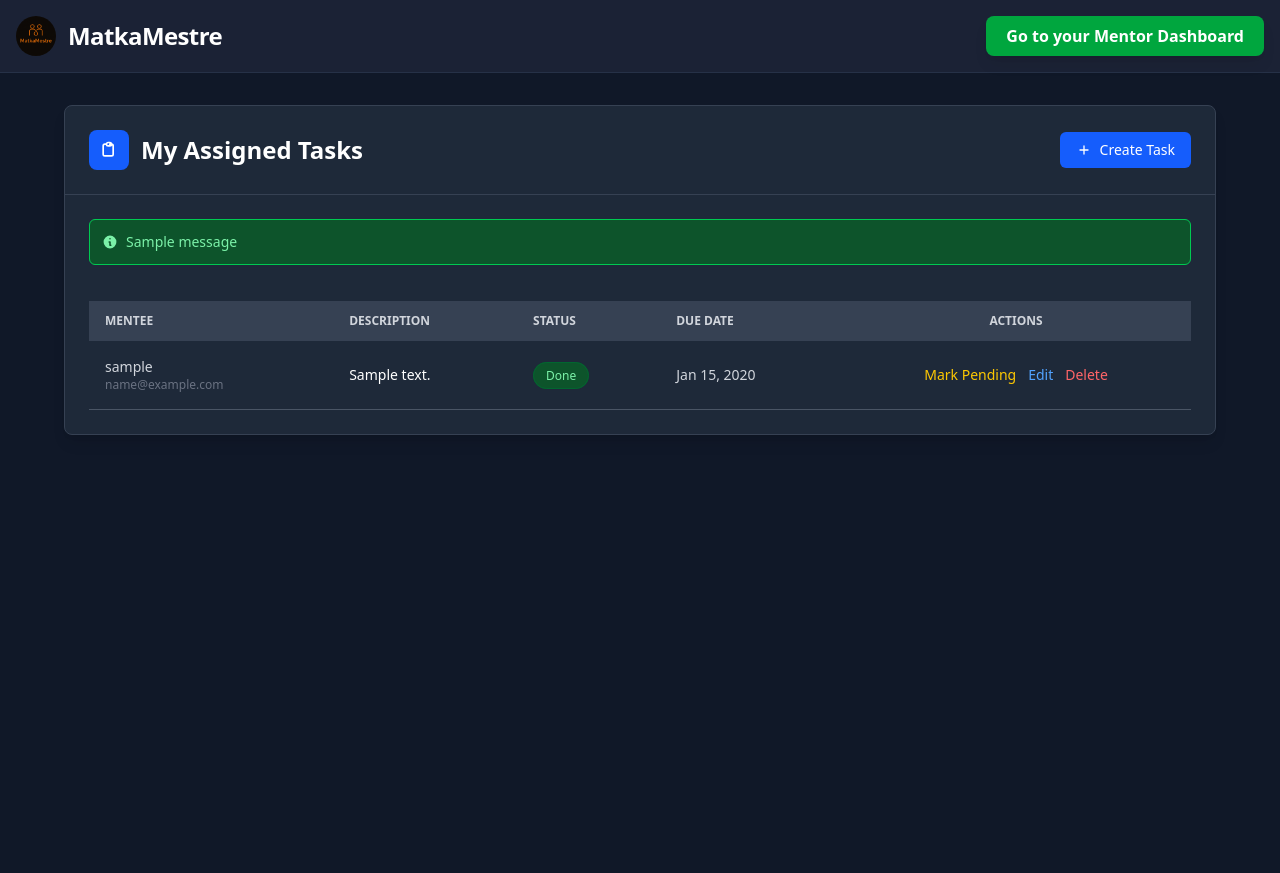
After one commit to PratesB/MatkaMestre, a Django app: page /mentor/list_task/ in a window 1280 px wide. The commit adds this page. Run offline with Django 5.2, Linux system fonts and the light colour scheme; a user stored in the database is signed in; tables that the repository leaves empty hold one stand-in row (values such as "Sample post"); one stand-in notice (Sample message) is shown.

Commit message:
feat(mentor): implement task CRUD

```diff
--- a/mentor/templates/dashboard_mentor.html
+++ b/mentor/templates/dashboard_mentor.html
@@ -13,8 +13,8 @@
                 <nav class="hidden lg:flex space-x-8">
                     <a href="{% url 'set_availability' %}" class="text-slate-300 hover:text-green-400 font-medium transition-colors duration-200">Set Availability</a>
                     <a href="{% url 'availability_list' %}" class="text-slate-300 hover:text-fuchsia-400 font-medium transition-colors duration-200">Availability List</a>
-                    <a href="#stages" class="text-slate-300 hover:text-yellow-400 font-medium transition-colors duration-200">Stages</a>
-                    <a href="#contact" class="text-slate-300 hover:text-blue-500 font-medium transition-colors duration-200">Contact</a>
+                    <a href="{% url 'create_task' %}" class="text-slate-300 hover:text-yellow-400 font-medium transition-colors duration-200">Create Tasks</a>
+                    <a href="{% url 'list_task' %}" class="text-slate-300 hover:text-blue-500 font-medium transition-colors duration-200">Task List</a>
                 </nav>
 
                 <div class="hidden lg:flex space-x-3">
--- /dev/null
+++ b/mentor/templates/list_task.html
@@ -0,0 +1,137 @@
+{% extends 'base.html' %}
+{% load static %}
+
+
+
+{% block body %}
+<div class="min-h-screen bg-gray-900 py-8 px-4">
+    <div class="max-w-6xl mx-auto bg-gray-800 rounded-lg shadow-lg border border-gray-700">
+        <!-- Header -->
+        <div class="p-6 border-b border-gray-700">
+            <div class="flex items-center justify-between">
+                <div class="flex items-center">
+                    <div class="w-10 h-10 bg-blue-600 rounded-lg flex items-center justify-center mr-3">
+                        <svg class="w-5 h-5 text-white" fill="none" stroke="currentColor" viewBox="0 0 24 24">
+                            <path stroke-linecap="round" stroke-linejoin="round" stroke-width="2" d="M9 5H7a2 2 0 00-2 2v10a2 2 0 002 2h8a2 2 0 002-2V7a2 2 0 00-2-2h-2M9 5a2 2 0 002 2h2a2 2 0 002-2M9 5a2 2 0 012-2h2a2 2 0 012 2"></path>
+                        </svg>
+                    </div>
+                    <h1 class="text-2xl font-semibold text-white">My Assigned Tasks</h1>
+                </div>
+                <a href="{% url 'create_task' %}"
+                   class="inline-flex items-center px-4 py-2 bg-blue-600 hover:bg-blue-700 text-white text-sm font-medium rounded-md transition-colors cursor-pointer">
+                    <svg class="w-4 h-4 mr-2" fill="none" stroke="currentColor" viewBox="0 0 24 24">
+                        <path stroke-linecap="round" stroke-linejoin="round" stroke-width="2" d="M12 6v6m0 0v6m0-6h6m-6 0H6"></path>
+                    </svg>
+                    Create Task
+                </a>
+            </div>
+        </div>
+
+        <!-- Messages -->
+        {% if messages %}
+            <div class="p-6 pb-0">
+                {% for message in messages %}
+                <div class="flex items-center p-3 mb-3 text-sm rounded-md border border-{{message.tags}}-500 bg-{{message.tags}}-900 text-{{message.tags}}-300">
+                    <svg class="w-4 h-4 mr-2 flex-shrink-0" fill="currentColor" viewBox="0 0 20 20">
+                        <path fill-rule="evenodd" d="M18 10a8 8 0 11-16 0 8 8 0 0116 0zm-7-4a1 1 0 11-2 0 1 1 0 012 0zM9 9a1 1 0 000 2v3a1 1 0 001 1h1a1 1 0 100-2v-3a1 1 0 00-1-1H9z" clip-rule="evenodd"></path>
+                    </svg>
+                    <span>{{message}}</span>
+                </div>
+                {% endfor %}
+            </div>
+        {% endif %}
+
+        <!-- Content -->
+        <div class="p-6">
+            {% if tasks %}
+                <div class="overflow-x-auto">
+                    <table class="w-full text-sm text-left">
+                        <thead class="text-xs uppercase bg-gray-700 text-gray-300">
+                            <tr>
+                                <th class="py-3 px-4">Mentee</th>
+                                <th class="py-3 px-4">Description</th>
+                                <th class="py-3 px-4">Status</th>
+                                <th class="py-3 px-4">Due Date</th>
+                                <th class="py-3 px-4 text-center">Actions</th>
+                            </tr>
+                        </thead>
+                        <tbody>
+                            {% for task in tasks %}
+                            <tr class="bg-gray-750 border-b border-gray-600">
+                                <td class="py-4 px-4">
+                                    <div class="text-gray-300">{{ task.mentee.user.username }}</div>
+                                    <div class="text-xs text-gray-500">{{ task.mentee.user.email }}</div>
+                                </td>
+                                <td class="py-4 px-4 font-medium text-white">{{ task.description }}</td>
+                                <td class="py-4 px-4">
+                                    <span class="px-3 py-1 text-xs font-medium rounded-full
+                                        {% if task.is_done %}bg-green-900 text-green-300 border border-green-800{% else %}bg-yellow-900 text-yellow-300 border border-yellow-800{% endif %}">
+                                        {% if task.is_done %}Done{% else %}Pending{% endif %}
+                                    </span>
+                                </td>
+                                <td class="py-4 px-4 text-gray-300">
+                                    {% if task.due_date %}
+                                        {{ task.due_date|date:"M d, Y" }}
+                                    {% else %}
+                                        <span class="text-gray-500">No due date</span>
+                                    {% endif %}
+                                </td>
+                                <td class="py-4 px-4">
+                                    <div class="flex justify-center space-x-3">
+                                        <form action="{% url 'toggle_task_status' task.pk%}" method="post" class="inline">
+                                            {% csrf_token %}
+
+                                            {% if task.is_done %}
+                                                <button type="submit" class="text-yellow-400 hover:text-yellow-300 text-sm font-medium cursor-pointer"
+                                                        onclick="return confirm('Toggle task status?')">
+                                                        Mark Pending
+                                                </button>
+
+                                            {% else %}
+
+                                                <button type="submit" class="text-green-400 hover:text-green-300 text-sm font-medium cursor-pointer"
+                                                        onclick="return confirm('Toggle task status?')">
+                                                        Mark Done
+                                                </button>
+
+                                            {% endif %}
+                                        </form>
+                                        <a href="{% url 'edit_task' task.pk %}" class="text-blue-400 hover:text-blue-300 text-sm font-medium cursor-pointer">
+                                            Edit
+                                        </a>
+                                        <form action="{% url 'delete_task' task.pk %}" method="post" class="inline">
+                                            {% csrf_token %}
+                                            <button type="submit" class="text-red-400 hover:text-red-300 text-sm font-medium cursor-pointer"
+                                                    onclick="return confirm('Delete this task?')">
+                                                Delete
+                                            </button>
+                                        </form>
+                                    </div>
+                                </td>
+                            </tr>
+                            {% endfor %}
+                        </tbody>
+                    </table>
+                </div>
+            {% else %}
+                <div class="text-center py-16">
+                    <div class="w-16 h-16 bg-gray-700 rounded-full flex items-center justify-center mx-auto mb-4">
+                        <svg class="w-8 h-8 text-gray-400" fill="none" stroke="currentColor" viewBox="0 0 24 24">
+                            <path stroke-linecap="round" stroke-linejoin="round" stroke-width="2" d="M9 5H7a2 2 0 00-2 2v10a2 2 0 002 2h8a2 2 0 002-2V7a2 2 0 00-2-2h-2M9 5a2 2 0 002 2h2a2 2 0 002-2M9 5a2 2 0 012-2h2a2 2 0 012 2"></path>
+                        </svg>
+                    </div>
+                    <h3 class="text-xl font-medium text-gray-300 mb-2">No tasks assigned yet</h3>
+                    <p class="text-gray-500 mb-6">Create your first task to start managing assignments</p>
+                    <a href="{% url 'create_task' %}"
+                       class="inline-flex items-center px-4 py-2 bg-blue-600 hover:bg-blue-700 text-white text-sm font-medium rounded-md transition-colors cursor-pointer">
+                        <svg class="w-4 h-4 mr-2" fill="none" stroke="currentColor" viewBox="0 0 24 24">
+                            <path stroke-linecap="round" stroke-linejoin="round" stroke-width="2" d="M12 6v6m0 0v6m0-6h6m-6 0H6"></path>
+                        </svg>
+                        Create Task
+                    </a>
+                </div>
+            {% endif %}
+        </div>
+    </div>
+</div>
+{% endblock body %}
--- a/mentor/urls.py
+++ b/mentor/urls.py
@@ -8,4 +8,9 @@ urlpatterns = [
     path('availability_list/', views.availability_list, name='availability_list'),
     path('delete_availability/<int:pk>', views.delete_availability, name='delete_availability'),
     path('edit_availability/<int:pk>', views.edit_availability, name='edit_availability'),
+    path('create_task/', views.create_task, name='create_task'),
+    path('list_task/', views.list_task, name='list_task'),
+    path('delete_task/<int:pk>', views.delete_task, name='delete_task'),
+    path('toggle_task_status/<int:pk>', views.toggle_task_status, name='toggle_task_status'),
+    path('edit_task/<int:pk>', views.edit_task, name='edit_task'),
 ]
--- a/mentor/views.py
+++ b/mentor/views.py
@@ -154,7 +154,6 @@ def delete_availability(request, pk):
 
 
 
-
 @login_required(redirect_field_name='login')
 @require_http_methods(['GET','POST'])
 def edit_availability(request, pk):
@@ -233,3 +232,181 @@ def edit_availability(request, pk):
 
     else:
         return render(request, 'edit_availability.html', context)
+
+
+
+
+
+@login_required(redirect_field_name='login')
+@require_http_methods(['GET', 'POST'])
+def create_task(request):
+    if not request.user.is_mentor:
+        messages.error(request, 'Access denied. Only mentors can create tasks.')
+        return redirect('login')
+
+    mentor_profile = get_object_or_404(MentorProfile, user=request.user)
+
+    my_mentees = MenteeProfile.objects.filter(user__mentor=request.user)
+
+    context = {
+        'my_mentees': my_mentees,
+    }
+
+    if request.method == 'POST':
+        mentee_email = request.POST.get('mentee_email')
+        description = request.POST.get('description')
+        due_date_str = request.POST.get('due_date')
+
+        if not all([mentee_email, description]):
+            messages.error(request, 'Mentee and description are required.')
+            return render(request, 'create_task.html', context)
+
+        try:
+            mentee_profile = get_object_or_404(MenteeProfile, user__email=mentee_email)
+
+
+            if not mentor_profile:
+                messages.error(request, 'Selected mentee is not associated with your profile.')
+                return render(request, 'create_task.html', context)
+
+
+            due_date = None
+            if due_date_str:
+                due_date = timezone.datetime.fromisoformat(due_date_str)
+                if due_date < timezone.now():
+                    messages.error(request, 'Due date cannot be in the past.')
+                    return render(request, 'create_task.html', context)
+
+            with transaction.atomic():
+                Task.objects.create(
+                    mentor=mentor_profile,
+                    mentee=mentee_profile,
+                    description=description,
+                    due_date=due_date
+                )
+            messages.success(request, 'Task created successfully!')
+            return redirect('list_task')
+
+        except ValueError:
+            messages.error(request, 'Invalid date format for due date.')
+            return render(request, 'create_task.html', context)
+        except Exception:
+            messages.error(request, 'An unexpected error occurred. Try again later.')
+            return render(request, 'create_task.html', context)
+
+    return render(request, 'create_task.html', context)
+
+
+
+@login_required(redirect_field_name='login')
+@require_http_methods(['GET'])
+def list_task(request):
+    if not request.user.is_mentor:
+        messages.error(request, 'Access denied. Only mentors can create tasks.')
+        return redirect('login')
+
+
+    mentor_profile = get_object_or_404(MentorProfile, user=request.user)
+
+    tasks = Task.objects.filter(mentor = mentor_profile).order_by('due_date')
+
+    return render(request, 'list_task.html', {'tasks':tasks})
+
+
+
+
+@login_required(redirect_field_name='login')
+@require_http_methods(['POST'])
+def delete_task(request, pk):
+    if not request.user.is_mentor:
+        messages.error(request, 'Access denied. Only mentors can create tasks.')
+        return redirect('login')
+
+
+    mentor_profile = get_object_or_404(MentorProfile, user=request.user)
+
+    task = get_object_or_404(Task, mentor=mentor_profile, pk=pk)
+
+    try:
+        with transaction.atomic():
+            task.delete()
+        messages.success(request, 'Task deleted successfully!')
+        return redirect('list_task')
+
+    except Exception:
+        messages.error(request, 'An error occurred while deleting the task. Try again later.')
+        return redirect('list_task')
+
+
+@login_required(redirect_field_name='login')
+@require_http_methods(['POST'])
+def toggle_task_status(request, pk):
+    if not request.user.is_mentor:
+        messages.error(request, 'Access denied. Only mentors can update task status.')
+        return redirect('login')
+
+    mentor_profile = get_object_or_404(MentorProfile, user=request.user)
+
+    task = get_object_or_404(Task, mentor=mentor_profile, pk=pk)
+
+    try:
+        with transaction.atomic():
+            task.is_done = not task.is_done
+            task.save()
+        messages.success(request, 'Task status updated successfully!')
+        return redirect('list_task')
+    except Exception as e:
+        messages.error(request, f'An error occurred while updating task status. Please, try again later.')
+        return redirect('list_task')
+
+
+
+
+@login_required(redirect_field_name='login')
+@require_http_methods(['GET', 'POST'])
+def edit_task(request, pk):
+    if not request.user.is_mentor:
+        messages.error(request, 'Access denied. Only mentors can create tasks.')
+        return redirect('login')
+
+    mentor_profile = get_object_or_404(MentorProfile, user=request.user)
+
+    task = get_object_or_404(Task, mentor=mentor_profile, pk=pk)
+
+    context = {
+        'task': task,
+    }
+
+    if request.method == 'POST':
+        description = request.POST.get('description')
+        due_date_str = request.POST.get('due_date')
+
+
+
+        if not description:
+            messages.error(request, 'Description are required.')
+            return render(request, 'edit_task.html', context)
+
+        try:
+            due_date = None
+            if due_date_str:
+                due_date = timezone.datetime.fromisoformat(due_date_str)
+                if due_date < timezone.now():
+                    messages.error(request, 'Due date cannot be in the past.')
+                    return render(request, 'edit_task.html', context)
+
+            with transaction.atomic():
+                task.description = description
+                task.due_date = due_date
+                task.save()
+            messages.success(request, 'Task updated successfully!')
+            return redirect('list_task')
+
+        except ValueError:
+            messages.error(request, 'Invalid date format for due date.')
+            return render(request, 'edit_task.html', context)
+        except Exception as e:
+            messages.error(request, f'An unexpected error occurred. Try again later.{e}')
+            return render(request, 'edit_task.html', context)
+
+    return render(request, 'edit_task.html', context)
```
Also changed, not shown: mentor/templates/create_task.html (added, +54 -0 lines), mentor/templates/edit_task.html (added, +42 -0 lines).
